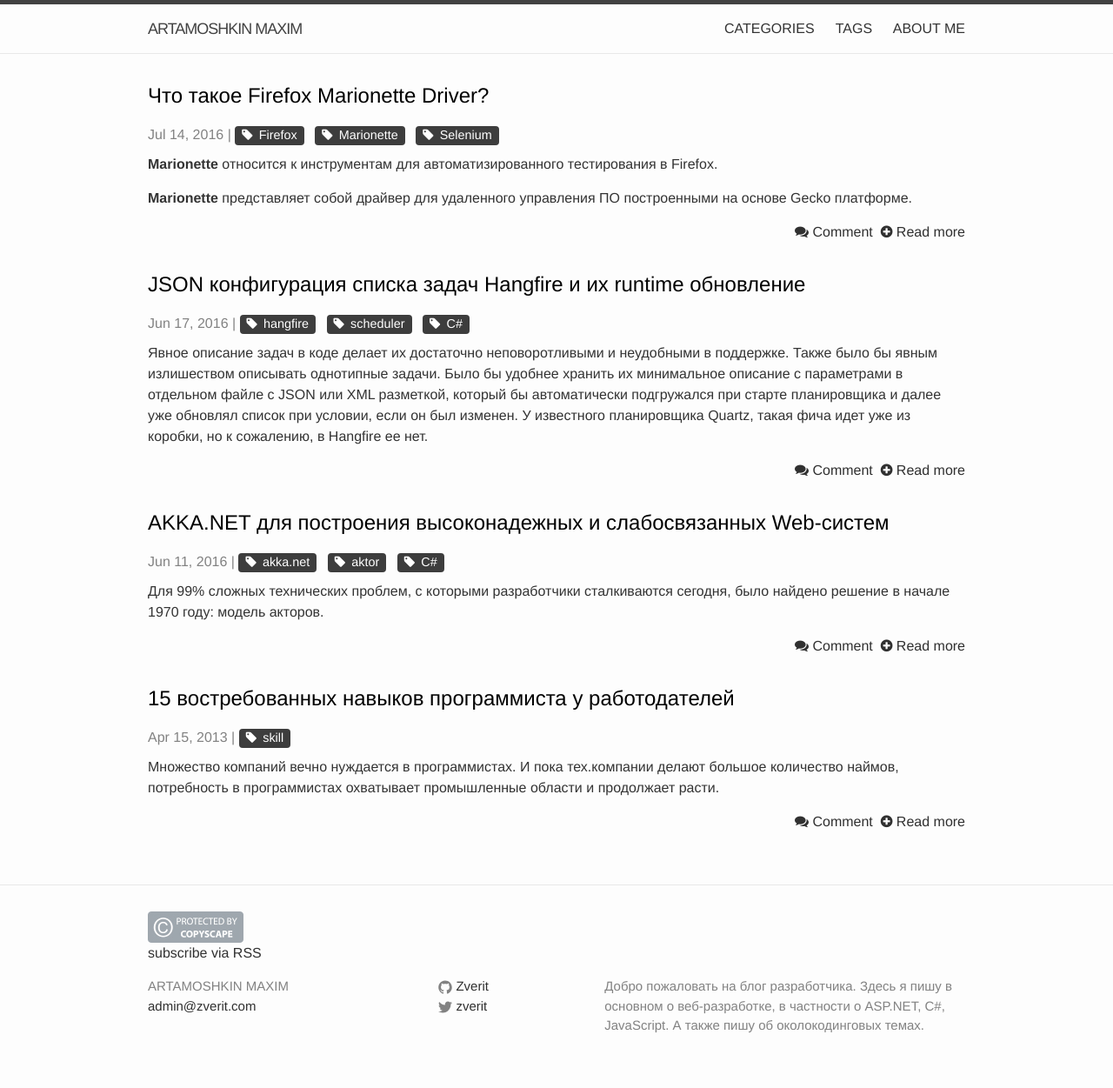
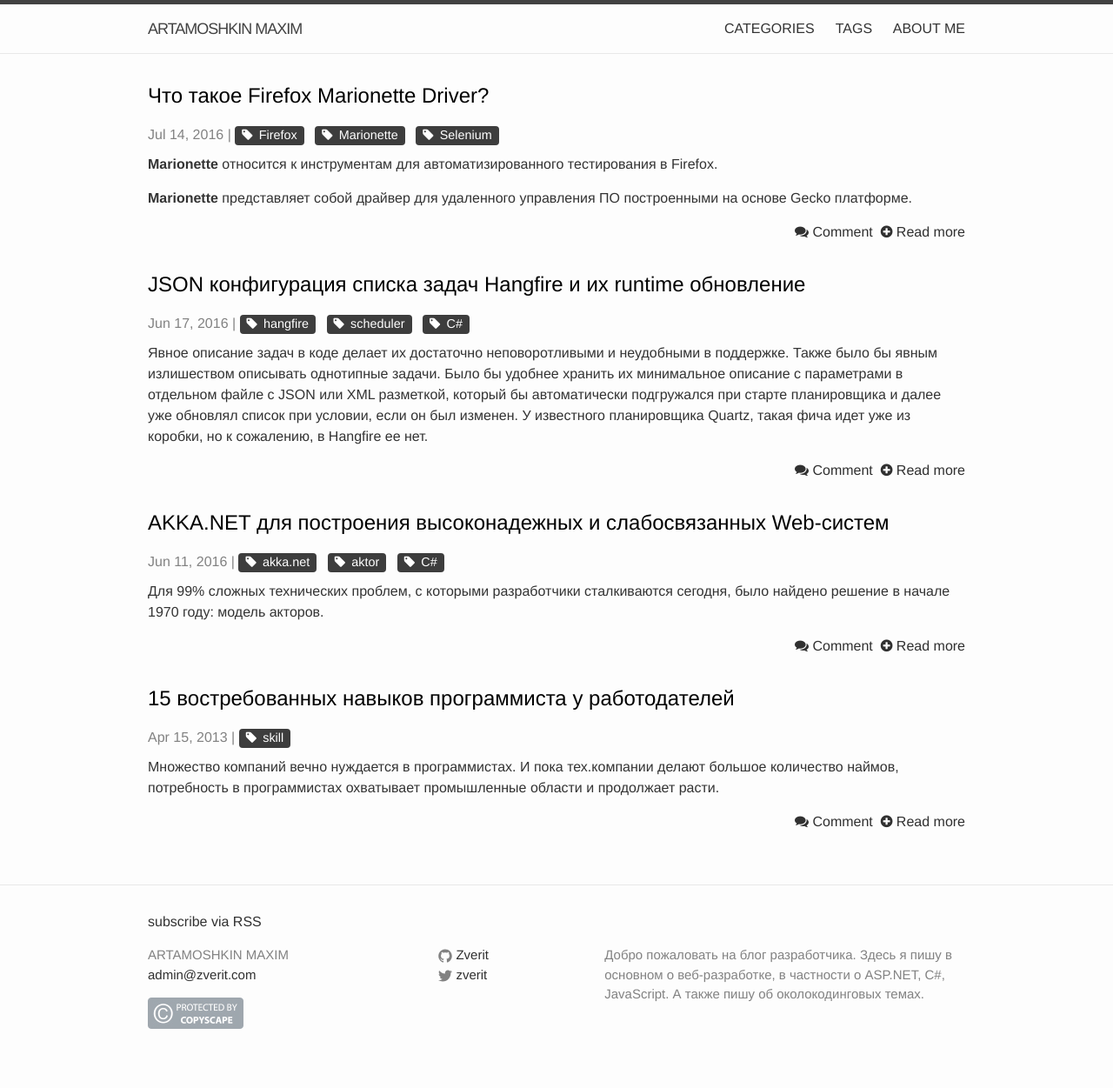
Before and after one commit to martamoshkin/blog.zverit.com, a Jekyll site: the page built from index.html, in a window 1280 px wide. Shown: the whole page at 87% size. Built offline with Jekyll 4.4.1, drawn with Linux system fonts in a browser that asks for light colours; nearby versions of some CDN libraries; after the commit the page ends 1228 px from its top, so only the background shows below that.

Commit message:
Update footer.html

```diff
--- a/_includes/footer.html
+++ b/_includes/footer.html
@@ -1,7 +1,7 @@
 <footer class="site-footer">
 
   <div class="wrapper">
-  <a href="http://www.copyscape.com/"><img src="https://blog.zverit.com/assets/copyscape-banner-gray-110x36.png" width="110" height="36" border="0" alt="Protected by Copyscape" title="Protected by Copyscape Plagiarism Checker - Do not copy content from this page." /></a>
+
   <p class="rss-subscribe">subscribe <a href="{{ "/feed.xml" | prepend: site.baseurl }}">via RSS</a></p>
 
     <div class="footer-col-wrapper">
@@ -10,6 +10,7 @@
           <li style="text-transform:uppercase">{{ site.title }}</li>
           <li><a href="mailto:{{ site.email }}">{{ site.email }}</a></li>
         </ul>
+        <a href="http://www.copyscape.com/"><img src="https://blog.zverit.com/assets/copyscape-banner-gray-110x36.png" width="110" height="36" border="0" alt="Protected by Copyscape" title="Protected by Copyscape Plagiarism Checker - Do not copy content from this page." /></a>
       </div>
 <link rel="publisher" href="https://plus.google.com/b/114908284667574282591" />
       <div class="footer-col footer-col-2">
```
